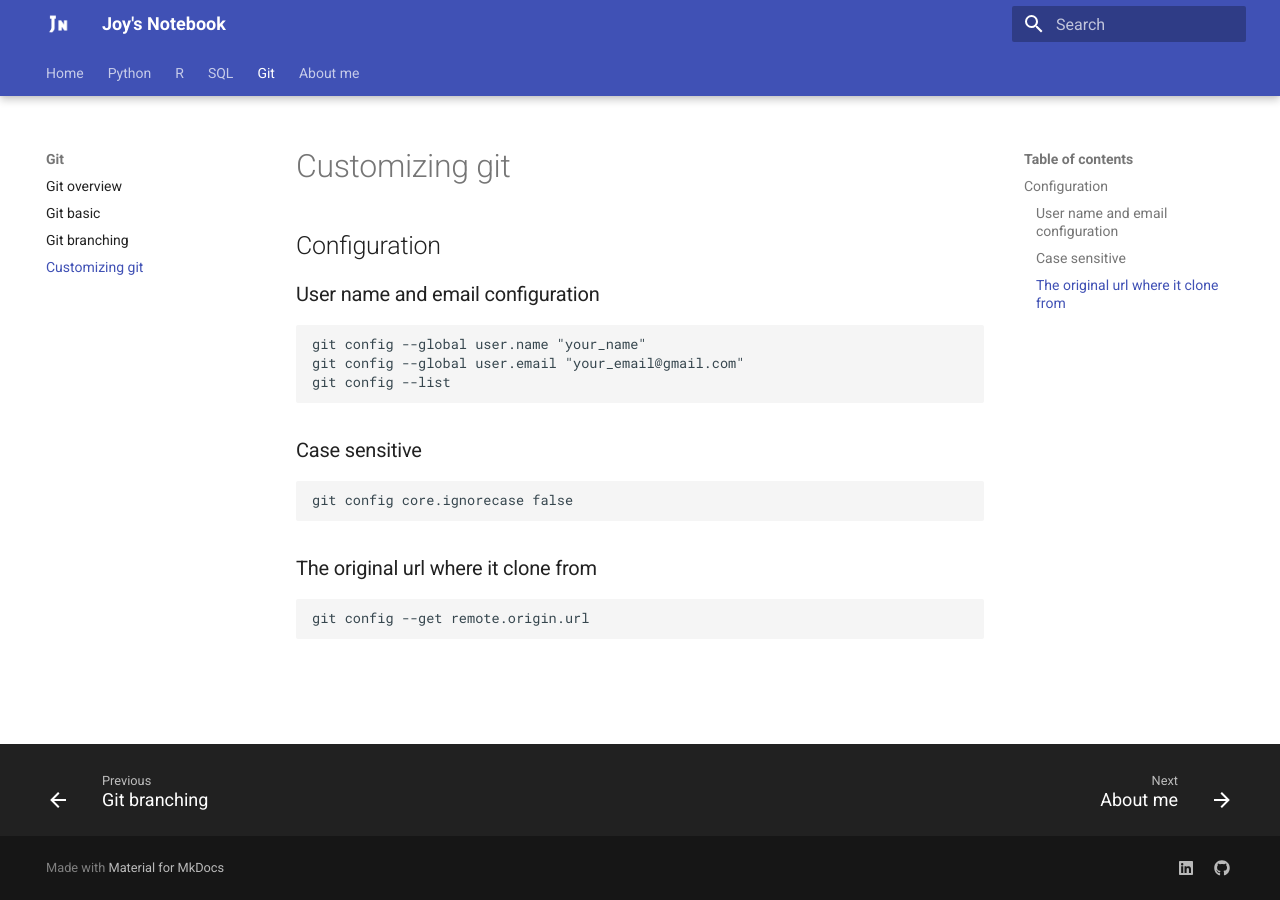
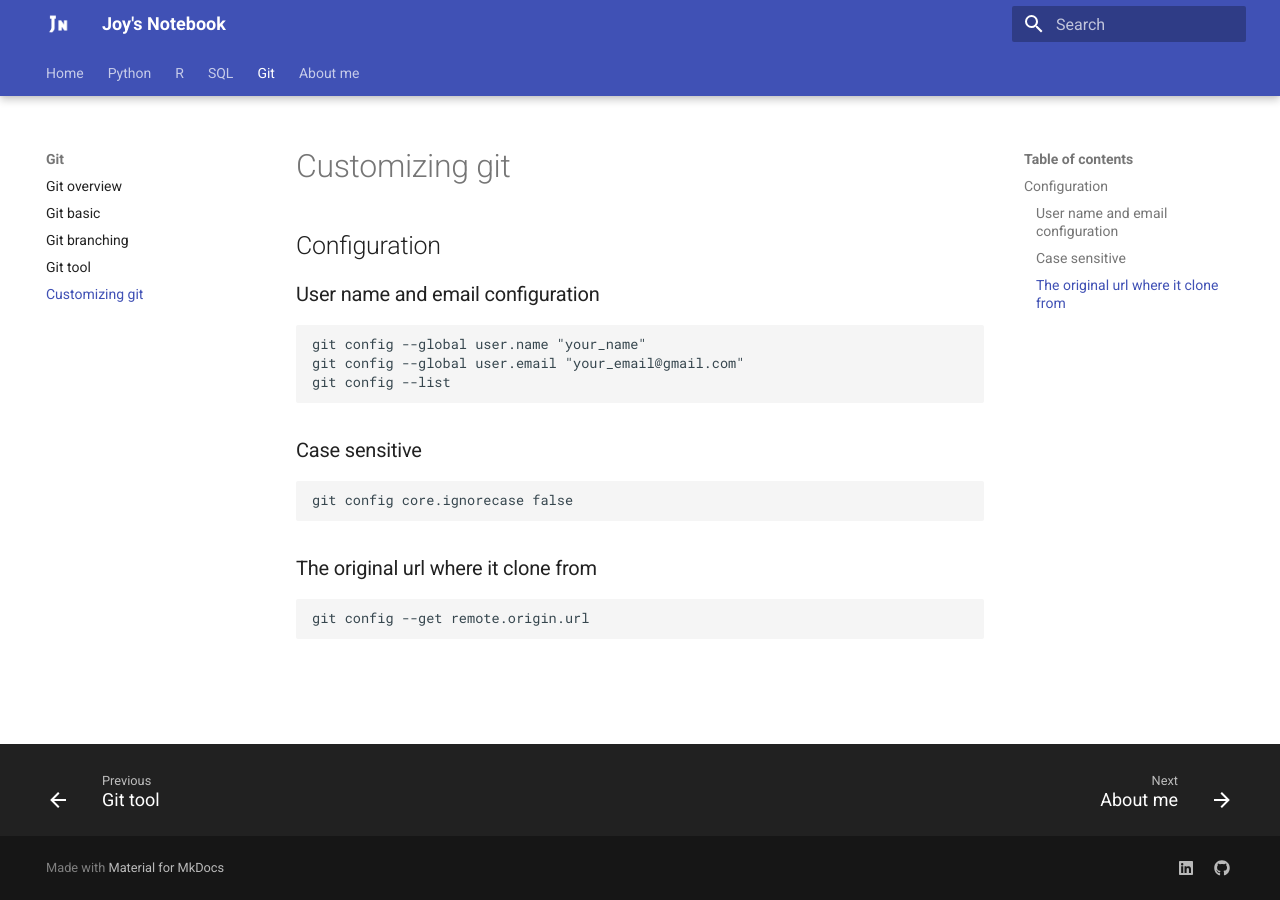
Before and after one commit to JoyDing0330/mynote, an MkDocs documentation site: the page built from docs/git/customizing_git.md, in a window 1280 px wide. Built offline with MkDocs 1.6.1 and Material for MkDocs 9.7.7, drawn with Linux system fonts in a browser that asks for light colours.

Commit message:
add git_tools

```diff
--- a/mkdocs.yml
+++ b/mkdocs.yml
@@ -41,6 +41,7 @@ nav:
     - git/git_overview.md
     - git/git_basic.md
     - git/git_branching.md
+    - git/git_tool.md
     - git/customizing_git.md
   - About me: about.md
 
```
Also changed, not shown: docs/git/git_tool.md (added, +1 -0 lines).
